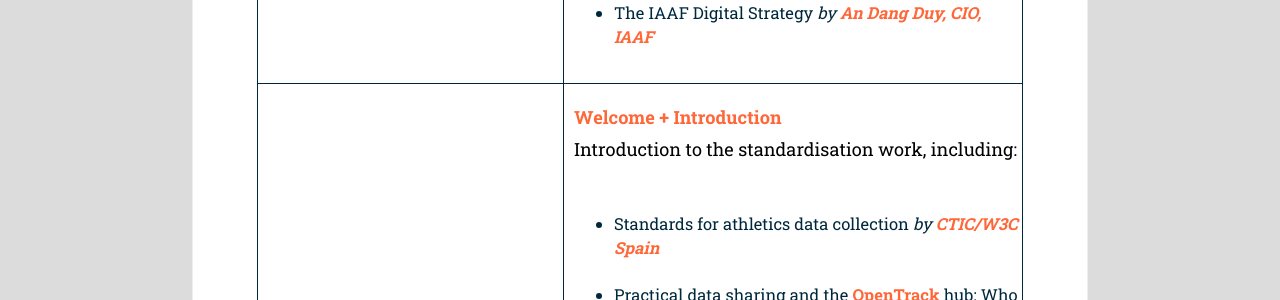
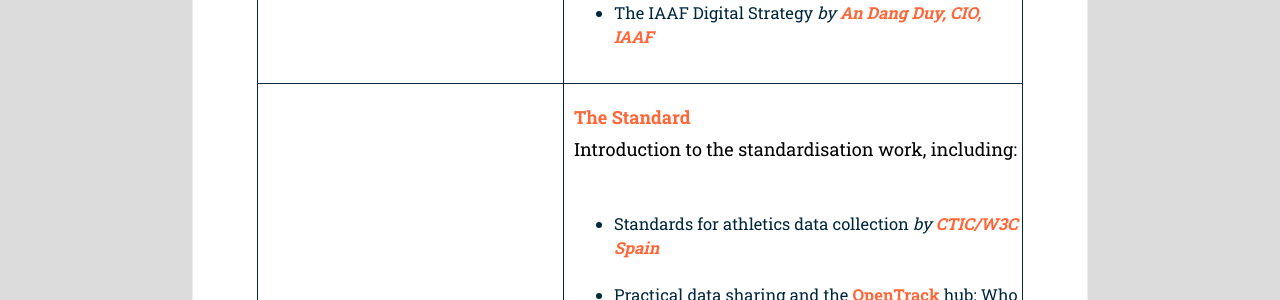
Before and after one commit to openath/athtech, a Jekyll site: the page built from _2018_pages/agenda.html, in a window 1280 px wide and 900 px high, scrolled down 335 px. Shown: the part 155-455 px from the top of the window. Built offline with Jekyll 4.4.1, drawn with Linux system fonts in a browser that asks for light colours; some web fonts are replaced.

Commit message:
Update agendas_1.yml

```diff
--- a/_data/twenty_18/agendas_1.yml
+++ b/_data/twenty_18/agendas_1.yml
@@ -7,7 +7,7 @@
       </ul>"
 
 - time: 10:15 - 11:30
-  info: "<p  style='margin-bottom: 0'><b>Welcome + Introduction</b>
+  info: "<p  style='margin-bottom: 0'><b>The Standard</b>
     <br>Introduction to the standardisation work, including:</p>
       <ul>
         <li>Standards for athletics data collection <i>by <b>CTIC/W3C Spain</b></i></li>
```
